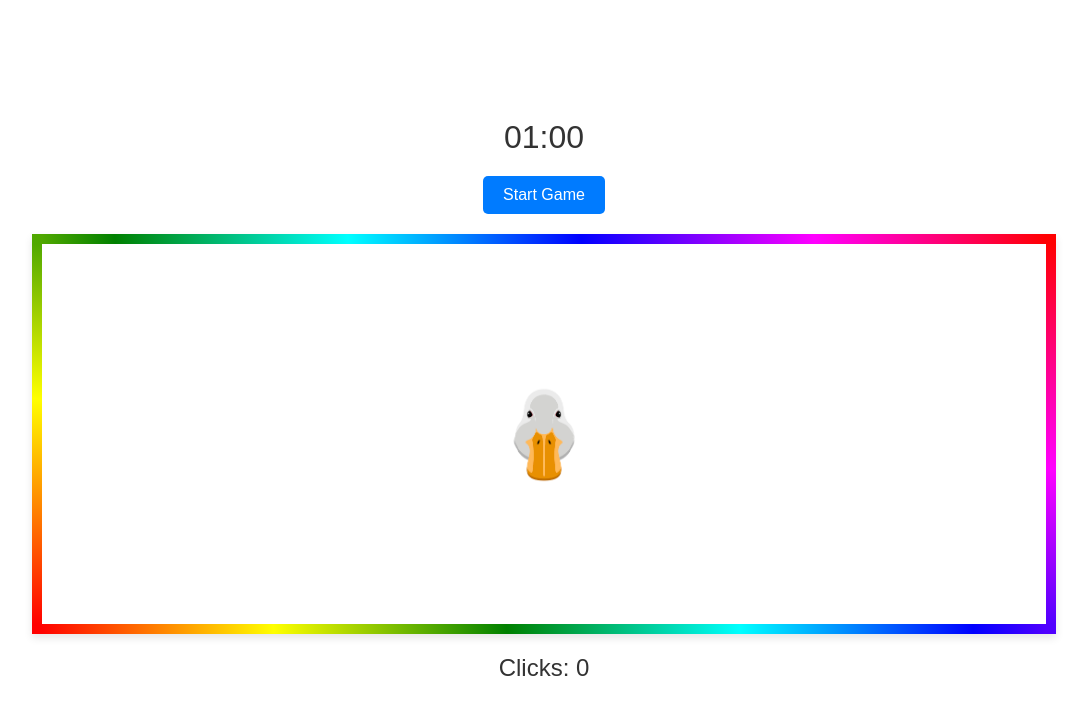
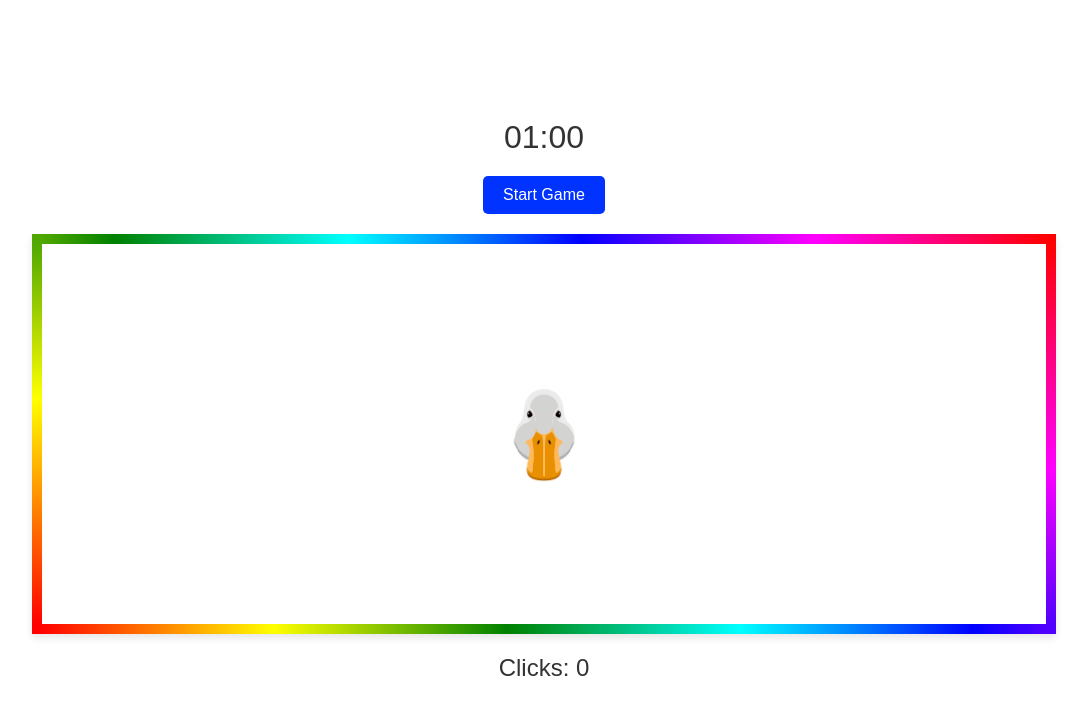
Before and after one commit to sujal-kumar32/Click, a plain HTML site: page index.html in a window 1280 px wide. Shown: the whole page, without its empty margins (96-1183 px from the left). Drawn offline with Linux system fonts and the light colour scheme.

```diff
--- a/style.css
+++ b/style.css
@@ -23,7 +23,7 @@ button {
   padding: 10px 20px;
   font-size: 1em;
   cursor: pointer;
-  background-color: #007bff;
+  background-color: #0033ff;
   color: white;
   border: none;
   border-radius: 5px;
```
